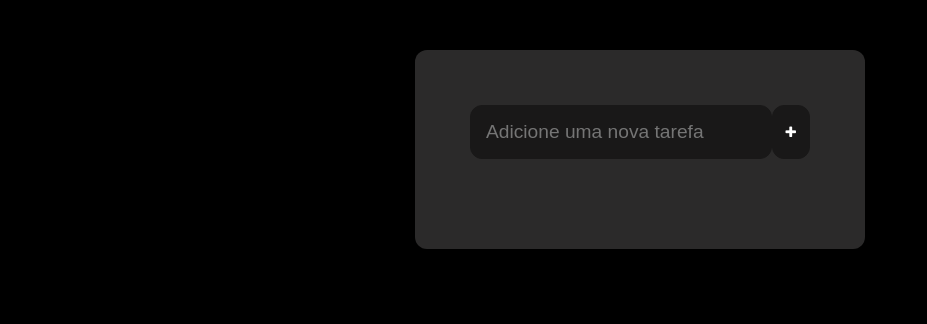
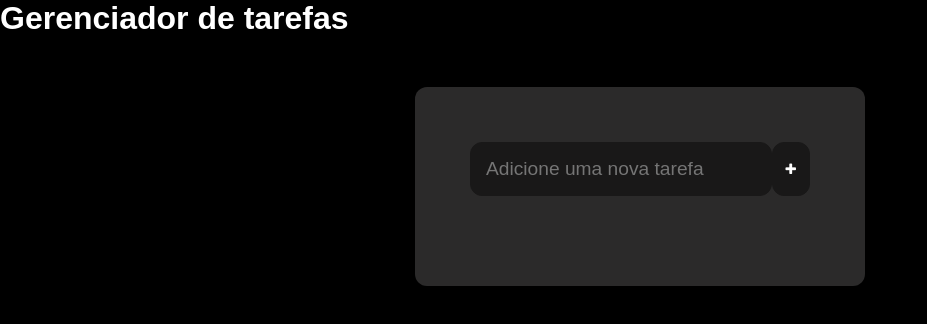
Before and after one commit to EduardoSantana-code/Gerenciador, a plain HTML site: page index.html in a window 1280 px wide. Shown: the whole page, without its empty margins (0-927 px from the left). Drawn offline with Linux system fonts and the light colour scheme.

Commit message:
Atualização

```diff
--- a/index.html
+++ b/index.html
@@ -8,6 +8,11 @@
     <link rel="stylesheet" href="css/estilos.css">
 </head>
 <body>
+
+   <header>
+  <h1>Gerenciador de tarefas</h1>
+
+   </header>
 
     <div class="conteudo">
         <div class="topo">
```
